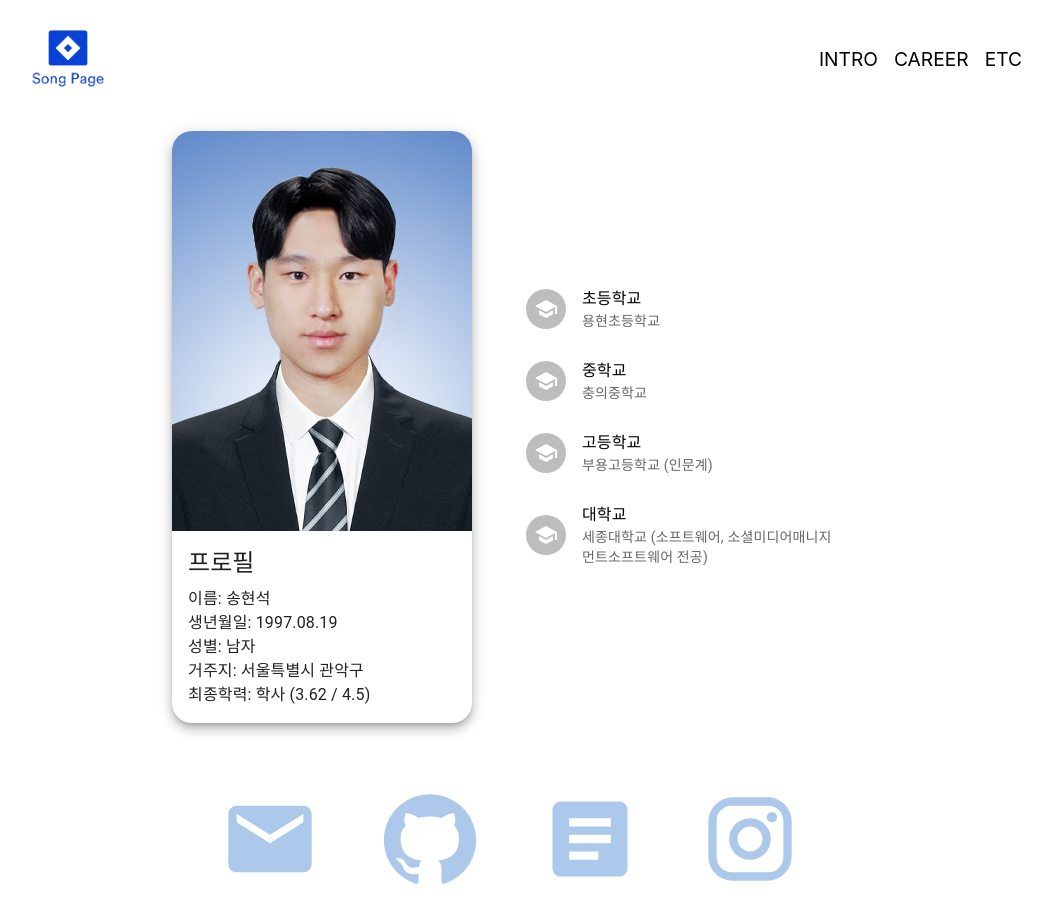
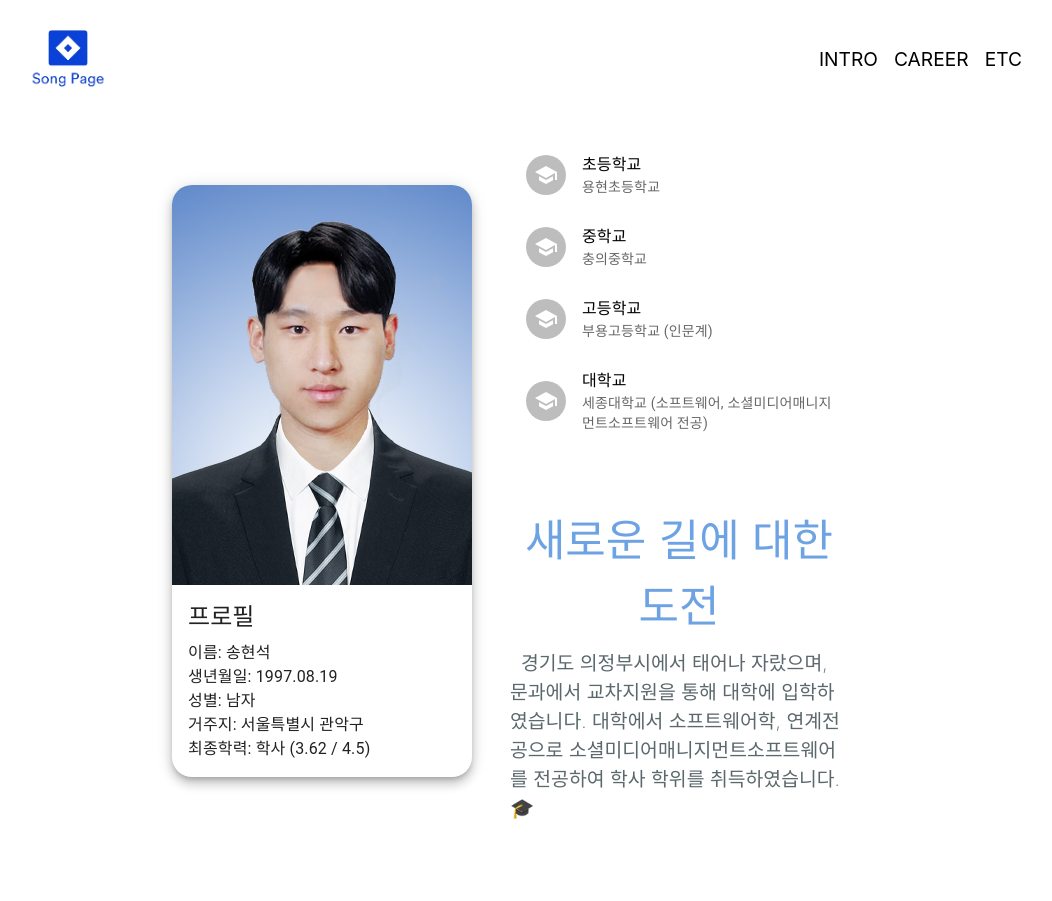
Before and after one commit to hyundol97/song-page, a React (Create React App) app: page /intro in a window 1280 px wide. Shown: the top 901 px of the page, without its empty margins (130-1182 px from the left). Built offline with nearby package versions, Linux system fonts and the light colour scheme.

Commit message:
feat: add new google font and css style

```diff
--- a/public/index.html
+++ b/public/index.html
@@ -24,6 +24,9 @@
     <title>Song Page</title>
   </head>
   <body>
+    <link rel="preconnect" href="https://fonts.googleapis.com" />
+    <link rel="preconnect" href="https://fonts.gstatic.com" crossorigin />
+    <link href="https://fonts.googleapis.com/css2?family=Black+Han+Sans&display=swap" rel="stylesheet" />
     <noscript>You need to enable JavaScript to run this app.</noscript>
     <div id="root"></div>
     <!--
--- a/src/Pages/Intro.tsx
+++ b/src/Pages/Intro.tsx
@@ -3,7 +3,6 @@
  * @author h.s.Song
  */
 
-import { useState } from 'react';
 import Card from '@mui/material/Card';
 import CardContent from '@mui/material/CardContent';
 import CardMedia from '@mui/material/CardMedia';
@@ -18,12 +17,6 @@ import SchoolIcon from '@mui/icons-material/School';
 import identify from 'Assets/identify.jpg';
 
 const Intro = () => {
-  const [open, setOpen] = useState(true);
-
-  const handleClick = () => {
-    setOpen(!open);
-  };
-
   return (
     <div className="intro-wrapper">
       <div className="intro-main">
@@ -79,6 +72,14 @@ const Intro = () => {
             </ListItemAvatar>
             <ListItemText primary="대학교" secondary="세종대학교 (소프트웨어, 소셜미디어매니지먼트소프트웨어 전공)" />
           </ListItem>
+
+          <div className="summary">
+            <h2>새로운 길에 대한 도전</h2>
+            <p>
+              &nbsp; 경기도 의정부시에서 태어나 자랐으며, 문과에서 교차지원을 통해 대학에 입학하였습니다. 대학에서
+              소프트웨어학, 연계전공으로 소셜미디어매니지먼트소프트웨어를 전공하여 학사 학위를 취득하였습니다. 🎓
+            </p>
+          </div>
         </List>
       </div>
     </div>
--- a/src/Styles/Page/home.scss
+++ b/src/Styles/Page/home.scss
@@ -19,7 +19,7 @@
 
   div {
     display: block;
-    font-size: 1.8em;
+    font-size: 2em;
     line-height: 1.4;
     .intro-main {
       font-size: 2em;
@@ -44,11 +44,11 @@
   flex-direction: column;
   align-items: center;
   justify-content: center;
-  margin-bottom: 100px;
+  margin-bottom: 200px;
 
   div {
     display: block;
-    font-size: 1.4em;
+    font-size: 1.3em;
     line-height: 1.4;
     margin-top: 30px;
     width: 80%;
@@ -57,6 +57,7 @@
     color: #5b686c;
   }
   p {
+    font-weight: 100;
     margin: 10px 0 0 0;
   }
 }
--- a/src/Styles/Page/intro.scss
+++ b/src/Styles/Page/intro.scss
@@ -19,15 +19,28 @@
   div {
     display: block;
     font-size: 1.1em;
-    line-height: 1.6;
+    line-height: 1.5;
   }
   p {
     margin: 0 auto; // 브라우저 원인으로 margin 값 발생하여 별도 처리
   }
 
+  .summary {
+    color: #5b686c;
+    h2 {
+      text-align: center;
+      margin: 60px 0 10px 0;
+      font-size: 2.5em;
+      font-weight: 200;
+      color: #6da2e3;
+    }
+    p {
+      font-size: 1.1em;
+      font-weight: 200;
+    }
+  }
   .MuiAvatar-root {
     display: grid;
-    text-align: center;
   }
 }
 
--- a/src/index.scss
+++ b/src/index.scss
@@ -15,8 +15,8 @@ a:visited {
 
 body {
   margin: 1vw 10vw 0 10vw;
-  font-family: -apple-system, BlinkMacSystemFont, 'Segoe UI', 'Roboto', 'Oxygen', 'Ubuntu', 'Cantarell', 'Fira Sans',
-    'Droid Sans', 'Helvetica Neue', sans-serif;
+  font-family: -apple-system, BlinkMacSystemFont, 'Black Han Sans', 'Segoe UI', 'Roboto', 'Oxygen', 'Ubuntu',
+    'Cantarell', 'Fira Sans', 'Droid Sans', 'Helvetica Neue', sans-serif;
   -webkit-font-smoothing: antialiased;
   -moz-osx-font-smoothing: grayscale;
 }
```
